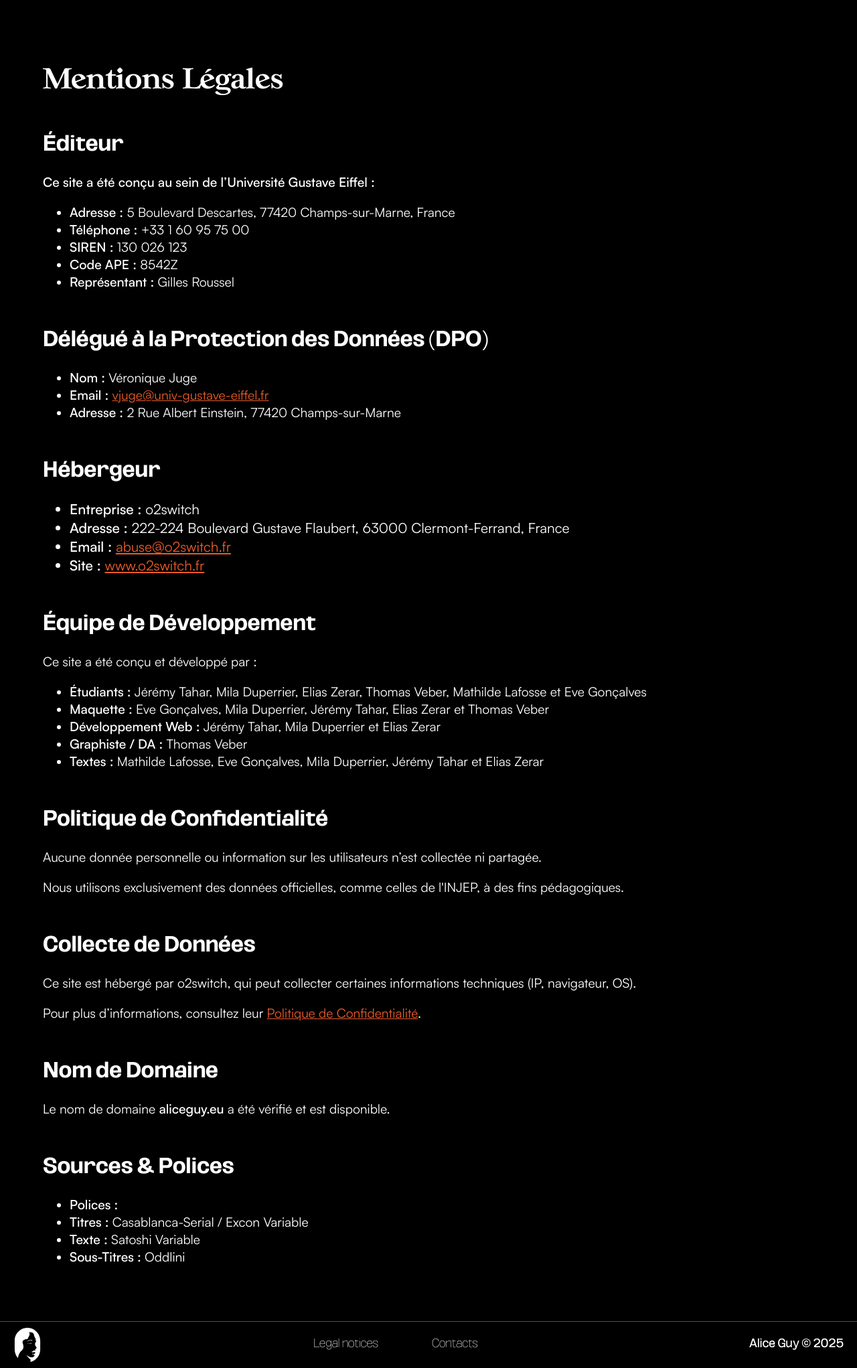
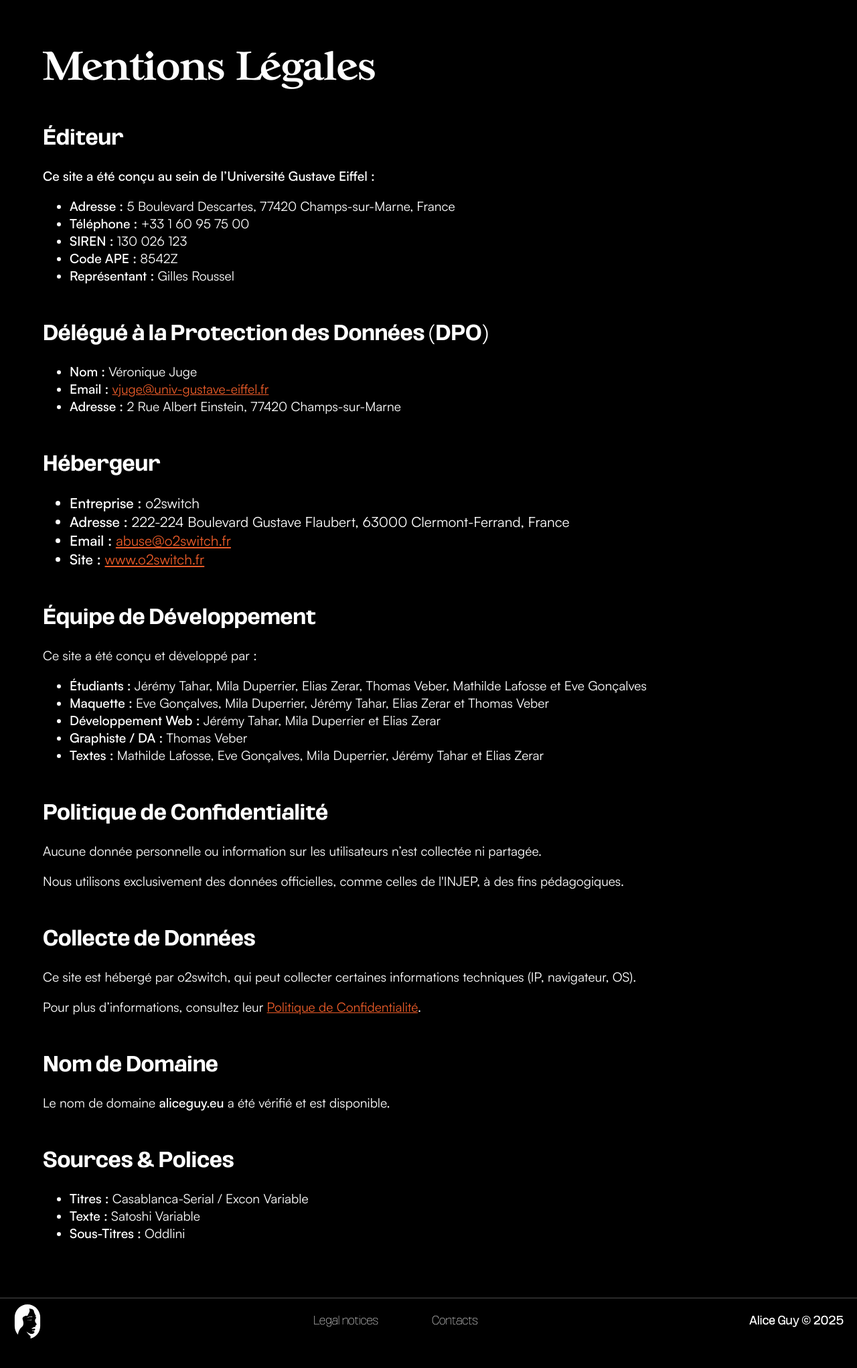
Before and after one commit to EliasZerar/alice_guy_expo, a PHP site: page /mentions/index.html in a window 1280 px wide. Shown: the part 70-2113 px from the top of the page at 67% size. After the commit the page ends 2069 px from the top, so only its background shows below. Run offline with PHP 8.4, Linux system fonts and the light colour scheme; some libraries are stand-ins or nearby versions.

Commit message:
modifications on mentions

```diff
--- a/css/pages/mentions.scss
+++ b/css/pages/mentions.scss
@@ -3,6 +3,7 @@
 }
 .mentions {
     font-family: 'Casablanca Serial';
+    margin-top: 0;
 }
 .legal-mentions h2 {
     font-family: 'Oddlini Bold';
@@ -17,7 +18,7 @@
     font-weight: 550;
 }
 
-@media (min-width: 1131px) {
+@media (min-width: 1000px) {
 .container-mention {
     font-size: 1.3rem;
     margin: 5% ;
@@ -25,4 +26,7 @@
 .mention-text {
     font-size: 1.2rem;
 }
+.mentions {
+    font-size: 3.6rem;
 }
+}
--- a/css/styles.css
+++ b/css/styles.css
@@ -2230,6 +2230,7 @@ body.popup-open {
 
 .mentions {
   font-family: "Casablanca Serial";
+  margin-top: 0;
 }
 
 .legal-mentions h2 {
@@ -2245,7 +2246,7 @@ body.popup-open {
   font-weight: 550;
 }
 
-@media (min-width: 1131px) {
+@media (min-width: 1000px) {
   .container-mention {
     font-size: 1.3rem;
     margin: 5%;
@@ -2253,6 +2254,9 @@ body.popup-open {
   .mention-text {
     font-size: 1.2rem;
   }
+  .mentions {
+    font-size: 3.6rem;
+  }
 }
 
 /*# sourceMappingURL=styles.css.map */
--- a/mentions/index.html
+++ b/mentions/index.html
@@ -16,7 +16,7 @@
     <script src="https://cdnjs.cloudflare.com/ajax/libs/gsap/3.12.2/gsap.min.js"></script>
     <script src="https://cdnjs.cloudflare.com/ajax/libs/gsap/3.12.2/ScrollTrigger.min.js"></script>
     <script src="https://cdnjs.cloudflare.com/ajax/libs/gsap/3.12.2/MotionPathPlugin.min.js"></script>
-    <title>Exposition - Alice au pays des premières</title>
+    <title>Mentions légales - Alice au pays des premières</title>
 </head>
 
 <body>
@@ -108,7 +108,6 @@
                     <h2>Sources & Polices</h2>
                     <div class="mention-text">
                     <ul>
-                        <li><span class="bold-text">Polices :</span></li>
                         <li><span class="bold-text">Titres :</span> Casablanca-Serial / Excon Variable</li>
                         <li><span class="bold-text">Texte :</span> Satoshi Variable</li>
                         <li><span class="bold-text">Sous-Titres :</span> Oddlini</li>
```
Also changed, not shown: 1 other file.
